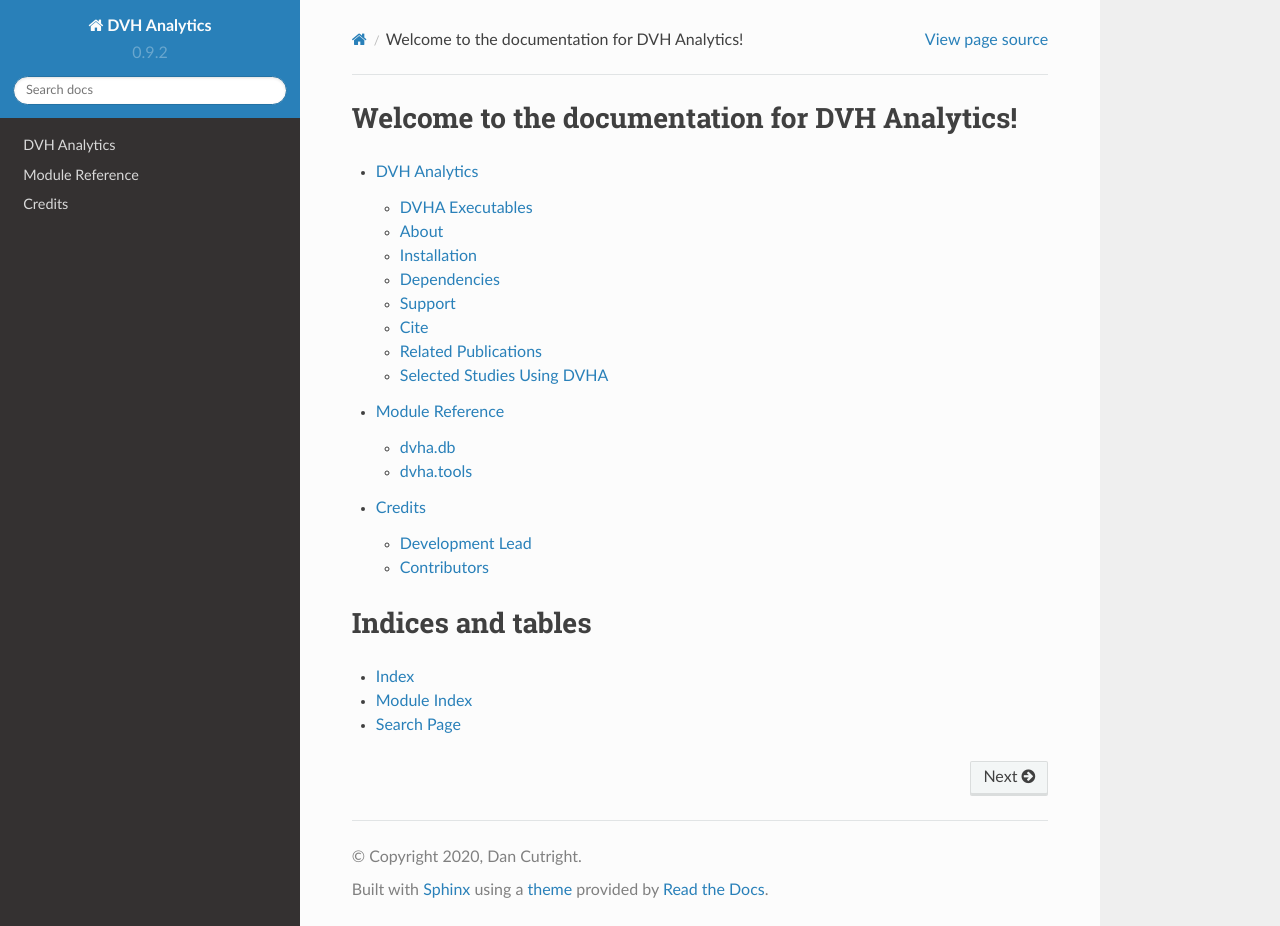
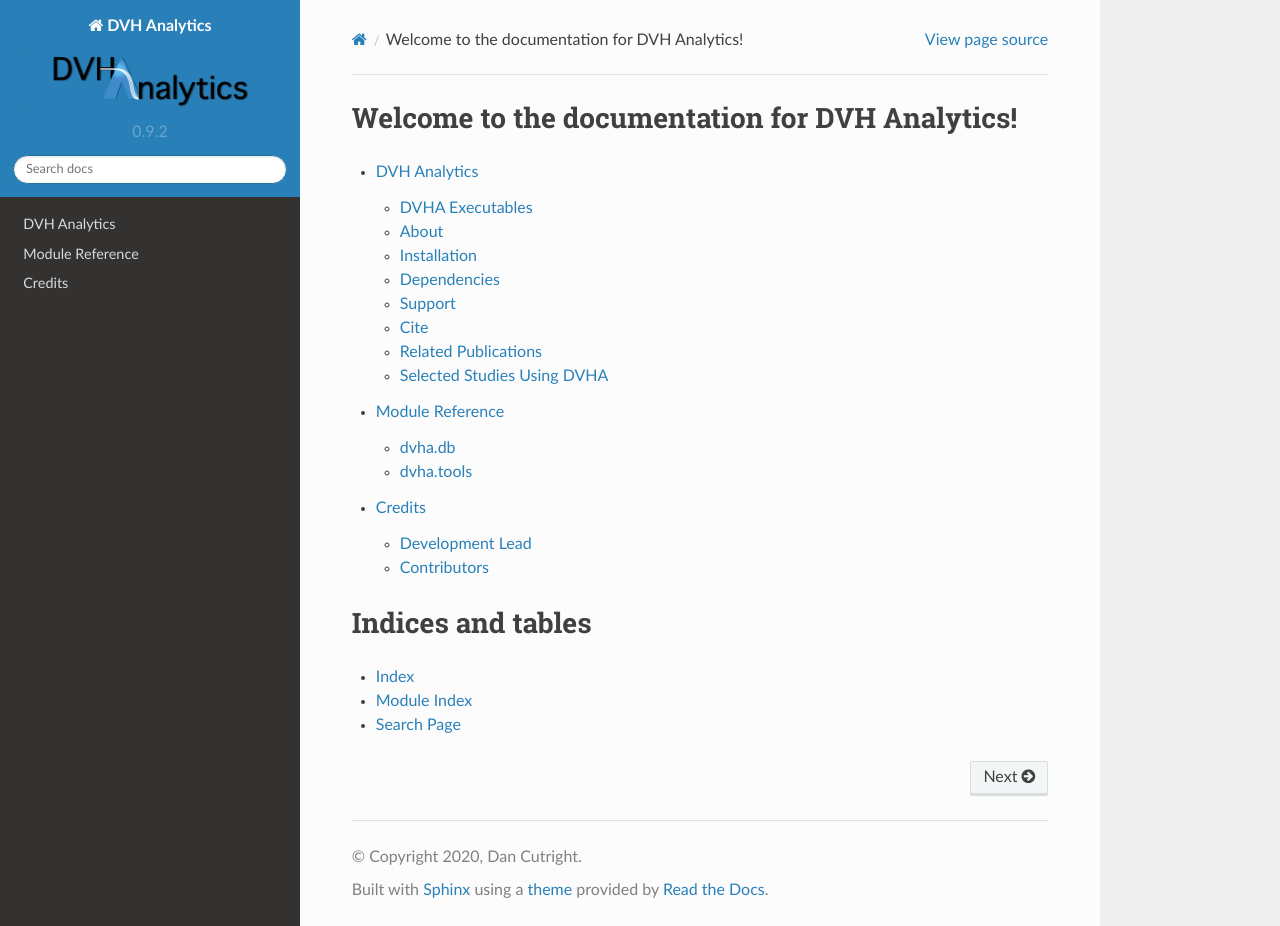
Before and after one commit to cutright/DVH-Analytics, a Sphinx documentation site: the page built from docs/source/index.rst, in a window 1280 px wide and 926 px high. Built offline with Sphinx 7.4.7 and the Read the Docs theme 2.0.0, drawn with Linux system fonts in a browser that asks for light colours.

Commit message:
autodoc_mock_imports: dicompyler-core consolidation

```diff
--- a/docs/source/conf.py
+++ b/docs/source/conf.py
@@ -70,5 +70,13 @@ latex_elements = {
   'extraclassoptions': 'openany,oneside'
 }
 
-autodoc_mock_imports = ['numpy', 'pydicom', 'PIL', 'matplotlib', 'skimage',
-                        'scipy', 'wx', 'bokeh', 'wxpython']
+add_module_names = False
+
+# A shorter title for the navigation bar.  Default is the same as html_title.
+html_short_title = 'DVHA Docs'
+
+# The name of an image file (relative to this directory) to place at the top
+# of the sidebar.
+html_logo = '_static/logo.png'
+
+autodoc_mock_imports = ['dicompyler-core', 'wxpython', 'regressors']
```
